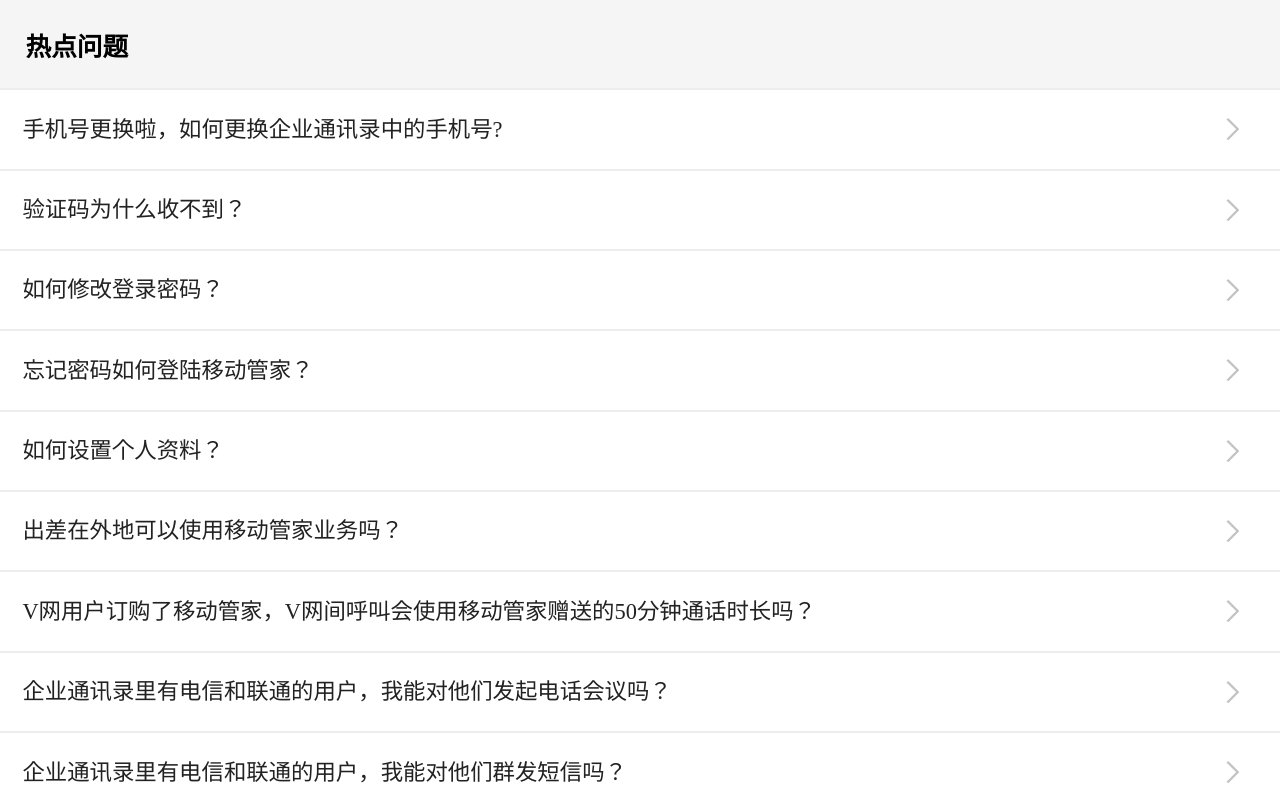
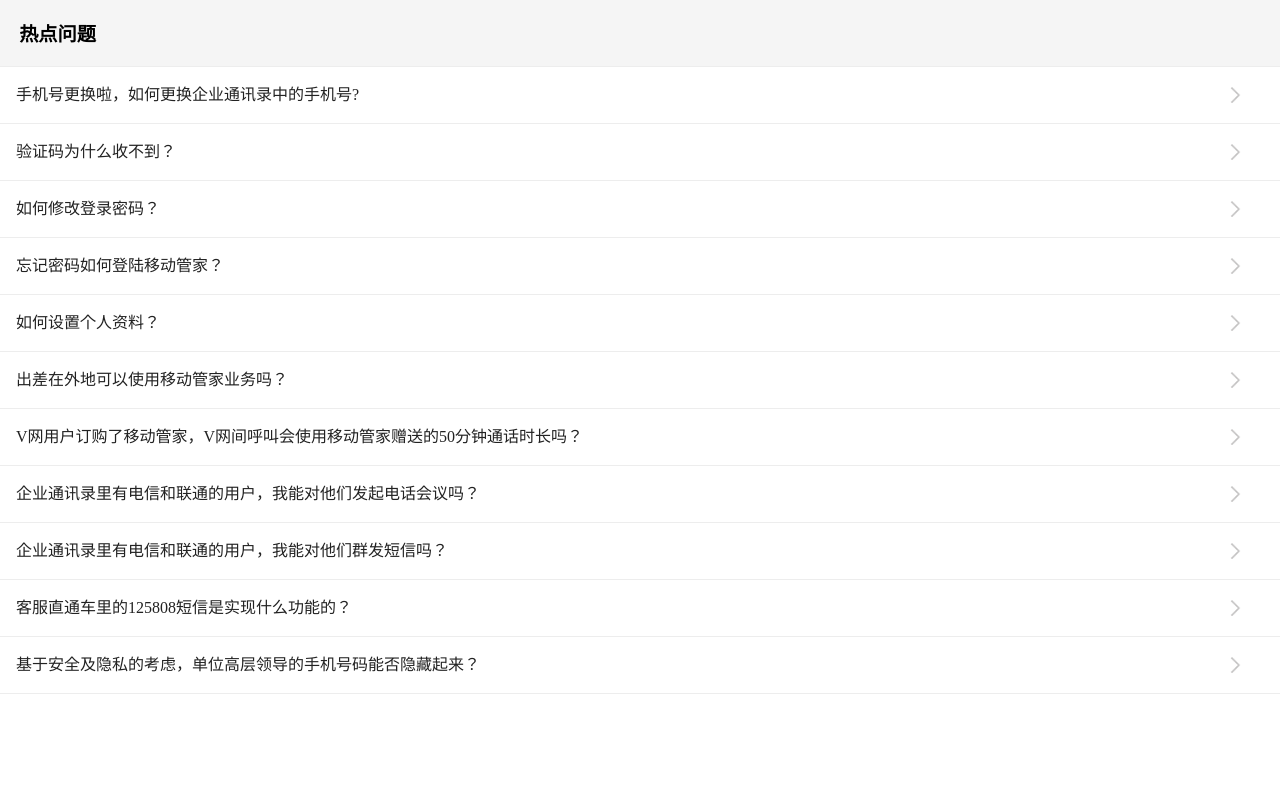
Before and after one commit to besswang/help, a plain HTML site: page paragraph03.html in a window 1280 px wide. Shown: the top 800 px of the page. Drawn offline with nearby package versions, Linux system fonts and the light colour scheme.

Commit message:
Update paragraph03.html

```diff
--- a/paragraph03.html
+++ b/paragraph03.html
@@ -54,10 +54,10 @@ title{display:block;width:100%;text-align:center;}
 img{display:block;border:none;}
 a{text-decoration:none;cursor:pointer}
 ul,li,p,dl,dt{margin:0;padding:0}
-h1{font-size:1.6em;padding:1em 0 1em 1em;background-color:#f5f5f5;border-bottom: .1em solid #ededed;}
+h1{font-size:1.2em;padding:1em 0 1em 1em;background-color:#f5f5f5;border-bottom: .1em solid #ededed;}
 dl {
     border-bottom: .1em solid #ededed;
-    font-size:1.4em;
+    font-size:1em;
     color:#222;
 }
 dl>dt{
```
